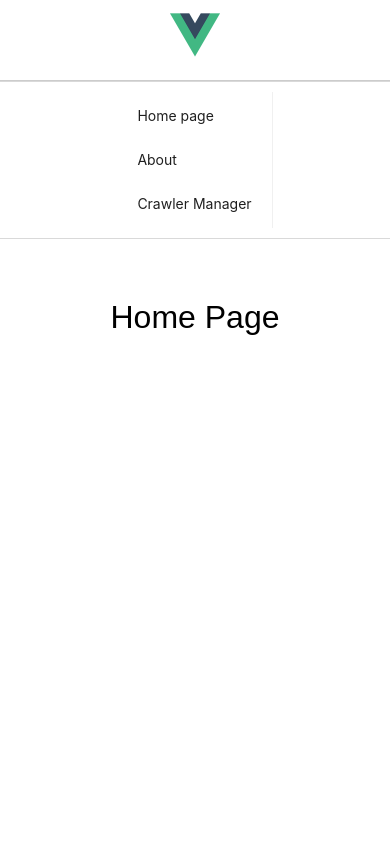
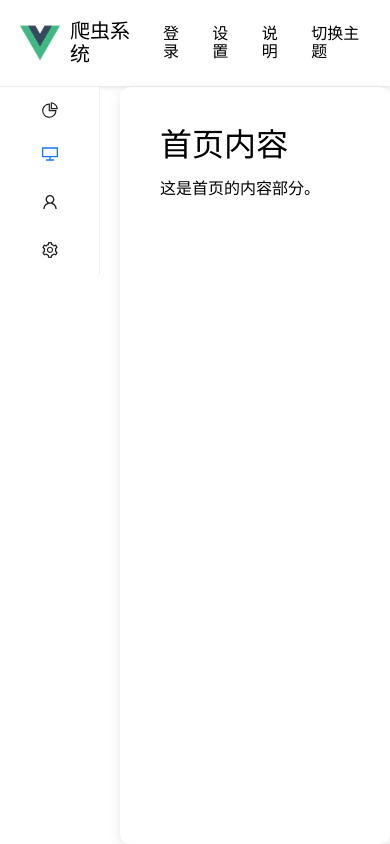
Before and after one commit to Weiliyoung/uninews_admin_web, a Vue app: page / in a window 390 px wide. Built offline with nearby package versions, Linux system fonts and the light colour scheme.

Commit message:
更换设计布局

```diff
--- a/src/App.vue
+++ b/src/App.vue
@@ -1,9 +1,9 @@
 <template>
   <div id="app">
+    <PageHeader />
     <div class="container">
-      <SideBarMenu />
-      <div class="divider"></div>
-      <div class="content">
+      <SideBar />
+      <div class="content-box">
         <router-view />
       </div>
     </div>
@@ -11,77 +11,40 @@
 </template>
 
 <script>
-import SideBarMenu from './components/SideBarMenu.vue';
+import PageHeader from './components/PageHeader.vue';
+import SideBar from './components/SideBar.vue';
 
 export default {
   name: 'App',
   components: {
-    SideBarMenu
+    PageHeader,
+    SideBar
   }
 };
 </script>
 
 <style>
+/* 全局样式可以在这里定义 */
 #app {
   display: flex;
-  justify-content: center;
-  align-items: center;
+  flex-direction: column;
   height: 100vh;
-  background-color: #f0f2f5;
-  margin: 0;
-  padding: 0;
-  overflow: hidden;
 }
 
 .container {
   display: flex;
-  width: 90%; /* 使用百分比来设置宽度 */
-  max-width: 1800px; /* 设置最大宽度 */
-  min-width: 1000px; /* 设置最小宽度 */
-  height: 80%; /* 使用百分比来设置高度 */
-  max-height: 1000px; /* 设置最大高度 */
-  border-radius: 10px; /* 增加圆角效果 */
-  box-shadow: 0 4px 12px rgba(0, 0, 0, 0.1); /* 添加阴影效果 */
-  background-color: #fff; /* 背景色 */
-  overflow: hidden; /* 确保内容不会溢出容器 */
-  transition: all 0.3s;
+  flex: 1;
+  padding-top: 1px; /* 添加顶部间距 */
 }
 
-.divider {
-  width: 1px;
-  background-color: #d9d9d9;
-  margin: 20px 20px;
-}
-
-.content {
-  flex-grow: 1;
+.content-box {
+  flex: 1;
   padding: 20px;
-  background: #fff;
-}
-
-@media (max-width: 1200px) {
-  .container {
-    width: 90%;
-    height: 90%;
-  }
-}
-
-@media (max-width: 768px) {
-  .container {
-    flex-direction: column;
-    width: 100%;
-    height: 100%;
-  }
-
-  .divider {
-    width: 100%;
-    height: 1px;
-    margin: 10px 0;
-  }
-
-  .content {
-    width: 100%;
-    padding: 10px;
-  }
+  background-color: #fff; /* 设置背景色 */
+  box-shadow: 0 4px 12px rgba(0, 0, 0, 0.1); /* 添加阴影效果 */
+  border-radius: 10px; /* 增加圆角效果 */
+  overflow: auto; /* 确保内容不会溢出容器 */
+  transition: all 0.3s;
+  margin-left: 20px; /* 与导航栏隔开一点点距离 */
 }
 </style>
--- /dev/null
+++ b/src/components/PageHeader.vue
@@ -0,0 +1,63 @@
+<template>
+  <header class="page-header">
+    <div class="logo">
+      <img src="../assets/logo.png" alt="Logo" class="logo-image" />
+      <span class="title">爬虫系统</span>
+    </div>
+    <nav class="nav-links">
+      <a href="#" class="nav-link">登录</a>
+      <a href="#" class="nav-link">设置</a>
+      <a href="#" class="nav-link">说明</a>
+      <a href="#" class="nav-link">切换主题</a>
+    </nav>
+  </header>
+</template>
+
+<script>
+export default {
+  name: 'PageHeader'
+};
+</script>
+
+<style scoped>
+
+.page-header {
+  display: flex;
+  justify-content: space-between;
+  align-items: center;
+  padding: 20px;
+  background-color: #fff; /* 修改背景色为白色 */
+  color: #000; /* 修改字体颜色为黑色 */
+  box-shadow: 0 2px 4px rgba(0, 0, 0, 0.1); /* 添加阴影效果 */
+
+}
+
+.logo {
+  display: flex;
+  align-items: center;
+}
+
+.logo-image {
+  width: 40px; /* 设置 logo 图片宽度 */
+  height: auto; /* 自适应高度 */
+  margin-right: 10px; /* 图片和文字之间的间距 */
+}
+
+.title {
+  font-size: 20px; /* 设置标题字体大小 */
+}
+
+.nav-links {
+  display: flex;
+}
+
+.nav-link {
+  color: #000; /* 设置导航链接字体颜色为黑色 */
+  margin-left: 20px; /* 导航链接之间的间距 */
+  text-decoration: none; /* 去掉链接的下划线 */
+}
+
+.nav-link:hover {
+  color: #1890ff; /* 设置鼠标悬停时的字体颜色 */
+}
+</style>
--- /dev/null
+++ b/src/components/SideBar.vue
@@ -0,0 +1,115 @@
+<template>
+  <div
+      class="sideBar"
+      @mouseenter="handleMouseEnter"
+      @mouseleave="handleMouseLeave"
+  >
+    <a-menu
+        mode="inline"
+        :inline-collapsed="collapsed"
+        :default-selected-keys="['1']"
+        theme="light"
+        :style="{ width: collapsed ? '100px' : '200px' }"
+    >
+      <a-menu-item key="0">
+        <router-link to="/">
+          <PieChartOutlined/>
+          <span v-show="!collapsed">首页</span>
+        </router-link>
+      </a-menu-item>
+      <a-sub-menu key="sub1">
+        <template #title>
+          <router-link to="/">
+            <DesktopOutlined/>
+            <span v-show="!collapsed">爬虫管理</span>
+          </router-link>
+        </template>
+        <router-link to="/">
+          <a-menu-item key="2">项目列表</a-menu-item>
+        </router-link>
+        <router-link to="/">
+          <a-menu-item key="3">创建项目</a-menu-item>
+        </router-link>
+      </a-sub-menu>
+      <a-sub-menu key="sub2">
+        <template #title>
+          <UserOutlined/>
+          <span v-show="!collapsed">用户管理</span>
+        </template>
+        <a-menu-item key="4">用户列表</a-menu-item>
+        <a-menu-item key="5">添加用户</a-menu-item>
+      </a-sub-menu>
+      <a-menu-item key="6">
+        <SettingOutlined/>
+        <span v-show="!collapsed">系统设置</span>
+      </a-menu-item>
+    </a-menu>
+  </div>
+</template>
+
+<script>
+import {
+  PieChartOutlined,
+  DesktopOutlined,
+  UserOutlined,
+  SettingOutlined,
+} from '@ant-design/icons-vue';
+
+export default {
+  name: 'SideBar',
+  components: {
+    PieChartOutlined,
+    DesktopOutlined,
+    UserOutlined,
+    SettingOutlined,
+  },
+  data() {
+    return {
+      collapsed: true
+    };
+  },
+  methods: {
+    handleMouseEnter() {
+      this.collapsed = false;
+    },
+    handleMouseLeave() {
+      this.collapsed = true;
+    }
+  }
+};
+</script>
+
+<style scoped>
+/* 覆盖 Ant Design Vue 的样式 */
+:where(.css-dev-only-do-not-override-19iuou).ant-menu-light.ant-menu-root.ant-menu-inline,
+:where(.css-dev-only-do-not-override-19iuou).ant-menu-light.ant-menu-root.ant-menu-vertical {
+  border-inline-end: 10px solid rgba(5, 5, 5, 0) !important; /* 覆盖样式 */
+}
+
+.sidebar {
+  width: 100px; /* 折叠状态下的宽度 */
+  height: calc(100% - 10px); /* 减去顶部间距 */
+  height: 100%; /* 充满父容器的高度 */
+  background-color: #fff; /* 背景色 */
+  transition: width 0.3s; /* 添加过渡效果 */
+  position: relative;
+  z-index: 1000;
+  border-right: none; /* 去除边框 */
+}
+
+.sidebar:hover {
+  width: 200px; /* 展开状态下的宽度 */
+}
+
+.sidebar a-menu {
+  height: 100%; /* 让菜单充满侧边栏 */
+  border-right: none; /* 去除默认边框 */
+}
+
+.sidebar a-menu-item span,
+.sidebar a-sub-menu span {
+  white-space: nowrap; /* 禁止自动换行 */
+  overflow: hidden; /* 隐藏溢出的内容 */
+  text-overflow: ellipsis; /* 溢出内容用省略号表示 */
+}
+</style>
--- a/src/components/SideBarMenu.vue
+++ /dev/null
@@ -1,137 +0,0 @@
-<template>
-  <div
-      class="sidebar"
-      :class="{ expanded: isExpanded }"
-      @mouseenter="isExpanded = true"
-      @mouseleave="isExpanded = false"
-  >
-    <router-link to="/">
-      <img src="@/assets/logo.png" alt="Home" class="logo-image"/>
-    </router-link>
-
-    <hr class="divider"/>
-
-    <a-menu
-        mode="vertical"
-        :theme="'light'"
-        :inline-collapsed="!isExpanded"
-    >
-      <a-menu-item key="1">
-        <router-link to="/">Home page</router-link>
-      </a-menu-item>
-      <a-menu-item key="2">
-        <router-link to="/about">About</router-link>
-      </a-menu-item>
-      <a-menu-item key="3">
-        <router-link to="/crawler-manager">Crawler Manager</router-link>
-      </a-menu-item>
-    </a-menu>
-  </div>
-</template>
-
-<script>
-export default {
-  name: 'SideBarMenu',
-  data() {
-    return {
-      isExpanded: false
-    };
-  }
-};
-</script>
-
-<style scoped>
-/* 覆盖 Ant Design Vue 的样式 */
-:where(.css-dev-only-do-not-override-19iuou).ant-menu-light.ant-menu-root.ant-menu-inline,
-:where(.css-dev-only-do-not-override-19iuou).ant-menu-light.ant-menu-root.ant-menu-vertical {
-  border-inline-end: 30px solid rgba(5, 5, 5, 0) !important; /* 覆盖样式 */
-}
-
-:where(.css-dev-only-do-not-override-19iuou).ant-menu-inline-collapsed {
-  width: 200px;
-}
-
-:where(.css-dev-only-do-not-override-19iuou).ant-menu-inline-collapsed >.ant-menu-item,
-:where(.css-dev-only-do-not-override-19iuou).ant-menu-inline-collapsed >.ant-menu-item-group>.ant-menu-item-group-list>.ant-menu-item,
-:where(.css-dev-only-do-not-override-19iuou).ant-menu-inline-collapsed >.ant-menu-item-group>.ant-menu-item-group-list>.ant-menu-submenu>.ant-menu-submenu-title,
-:where(.css-dev-only-do-not-override-19iuou).ant-menu-inline-collapsed >.ant-menu-submenu>.ant-menu-submenu-title {
-  inset-inline-start: 10px;
-  padding-inline: calc(50% - 200px);
-  text-overflow: clip;
-}
-:where(.css-dev-only-do-not-override-19iuou).ant-menu-inline >.ant-menu-item,
-:where(.css-dev-only-do-not-override-19iuou).ant-menu-vertical >.ant-menu-item,
-:where(.css-dev-only-do-not-override-19iuou).ant-menu-inline >.ant-menu-submenu>.ant-menu-submenu-title,
-:where(.css-dev-only-do-not-override-19iuou).ant-menu-vertical >.ant-menu-submenu>.ant-menu-submenu-title {
-  height: 62px;
-  line-height: 100px;
-}
-
-.sidebar {
-  height: 100%;
-  width: 100px; /* 调整初始宽度 */
-  transition: width 0.3s;
-  background-color: #fff; /* 设置背景颜色为白色 */
-  display: flex;
-  flex-direction: column; /* 垂直排列 */
-  align-items: center; /* 居中对齐 */
-}
-
-.sidebar.expanded {
-  width: 200px; /* 调整展开后的宽度 */
-}
-
-.logo-image {
-  width: 100%; /* 设置图片宽度 */
-  max-width: 50px; /* 设置最大宽度 */
-  height: auto; /* 自动调整高度 */
-  cursor: pointer; /* 鼠标悬停时显示指针 */
-  margin-bottom: 10px; /* 图片和导航栏之间的间距 */
-  padding-top: 10px;
-}
-
-.divider {
-  width: 80%; /* 设置分割线的宽度 */
-  border: 0;
-  border-top: 1px solid #ccc; /* 设置分割线的样式 */
-  margin: 10px 0; /* 设置分割线的上下间距 */
-}
-
-a-menu {
-  height: 100%;
-  display: flex;
-  flex-direction: column;
-  justify-content: center; /* 使文字垂直居中 */
-  border-right: none; /* 去掉右侧的分割线 */
-}
-
-a-menu-item {
-  display: flex;
-  align-items: center;
-  justify-content: center; /* 使文字水平居中 */
-  color: #000 !important; /* 设置字体颜色为黑色 */
-}
-
-a-menu-item:hover {
-  background-color: #e6f7ff; /* 设置鼠标悬停时的背景颜色 */
-}
-
-a-menu-item::after {
-  display: none; /* 去掉默认的下划线 */
-}
-
-@media (max-width: 768px) {
-  .sidebar {
-    width: 100%;
-    height: auto;
-  }
-
-  .sidebar.expanded {
-    width: 100%;
-  }
-
-  a-menu {
-    height: auto;
-  }
-}
-</style>
--- a/src/views/Home.vue
+++ b/src/views/Home.vue
@@ -1,6 +1,7 @@
 <template>
   <div class="home">
-    <h1>Home Page</h1>
+    <h1>首页内容</h1>
+    <p>这是首页的内容部分。</p>
   </div>
 </template>
 
@@ -13,7 +14,6 @@ export default {
 
 <style scoped>
 .home {
-  text-align: center;
-  margin-top: 40px;
+  padding: 20px;
 }
 </style>
```
